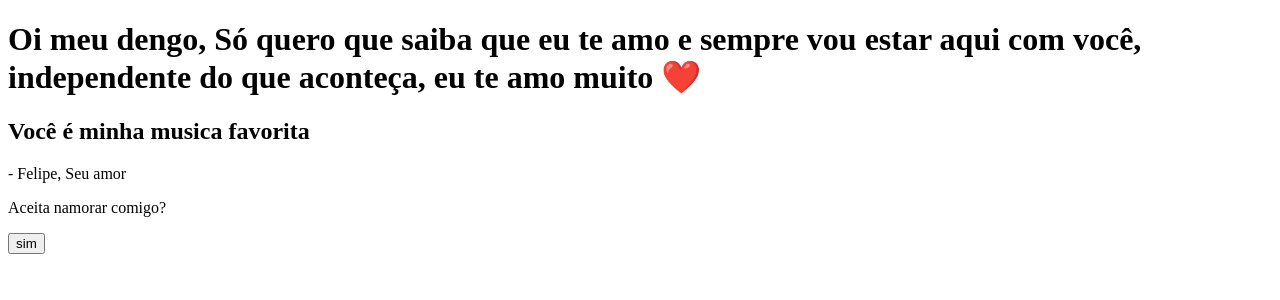
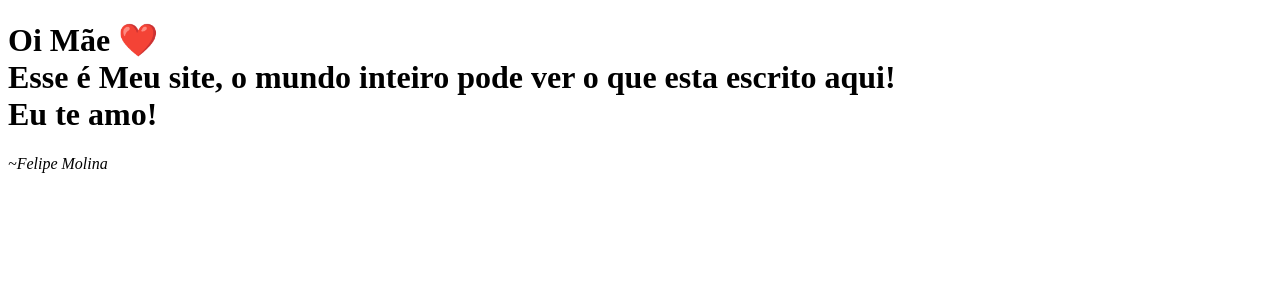
Before and after one commit to FelipeMolinaa/clone-tabnews, a Next.js app: page / in a window 1280 px wide. Shown: the top 300 px of the page. Built offline with nearby package versions, Linux system fonts and the light colour scheme.

Commit message:
mensagem para minha mãe

```diff
--- a/pages/index.js
+++ b/pages/index.js
@@ -2,24 +2,13 @@ function home() {
 	return (
 		<div>
 			<h1>
-				Oi meu dengo, Só quero que saiba que eu te amo e sempre vou
-				estar aqui com você, independente do que aconteça, eu te amo
-				muito ❤️
+				Oi Mãe ❤️ <br/>
+                Esse é Meu site, o mundo inteiro pode ver o que esta escrito aqui! <br/>
+                Eu te amo!
 			</h1>
-			<h2>Você é minha musica favorita</h2>
-			<p>- Felipe, Seu amor</p>
-			<p>Aceita namorar comigo?</p>
-			<button onClick={sim}>sim</button>
+            <i>~Felipe Molina</i>
 		</div>
 	);
 }
 
-function sim() {
-	alert("ehehehehe tamo namorandooo");
-}
-
-function teste() {
-	alert("batata");
-}
-
 export default home;
```
